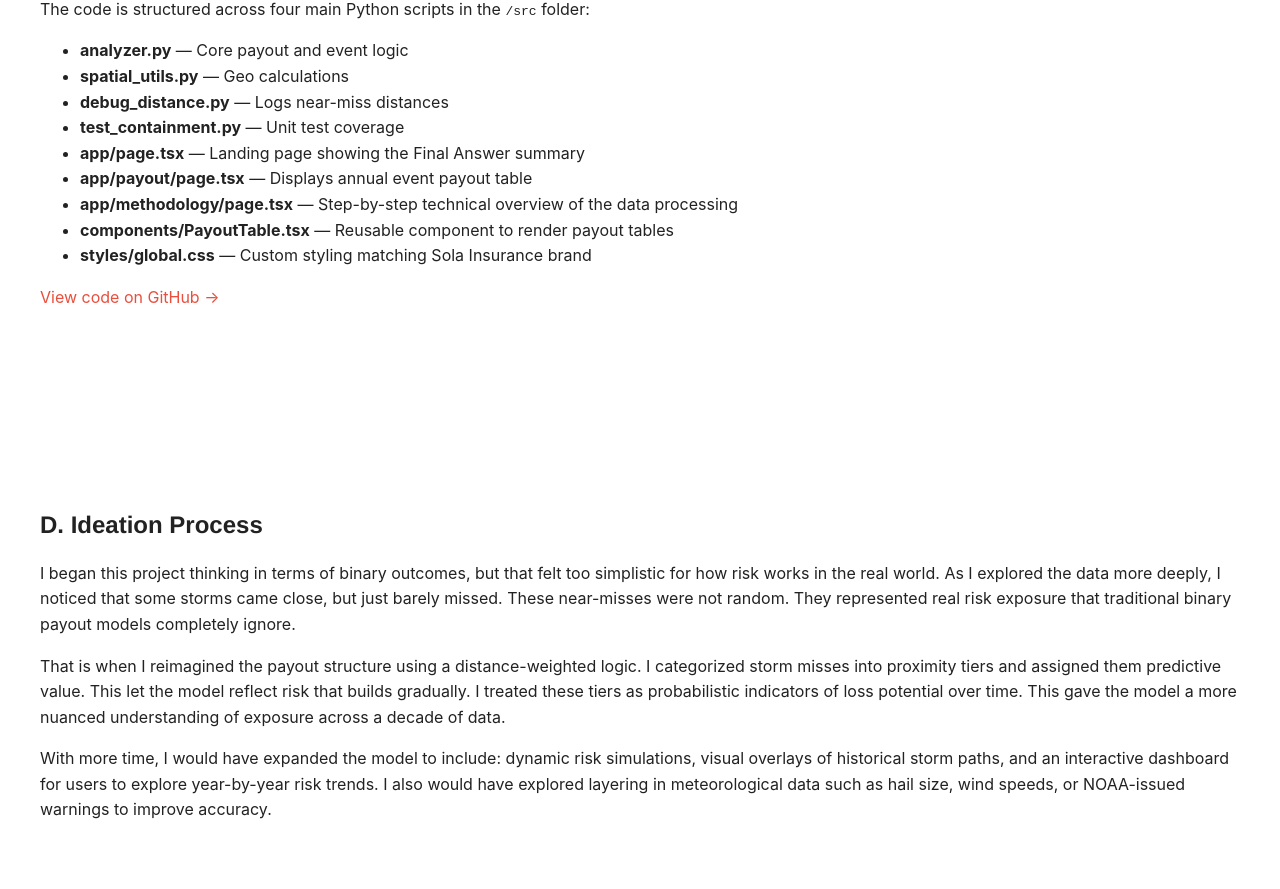
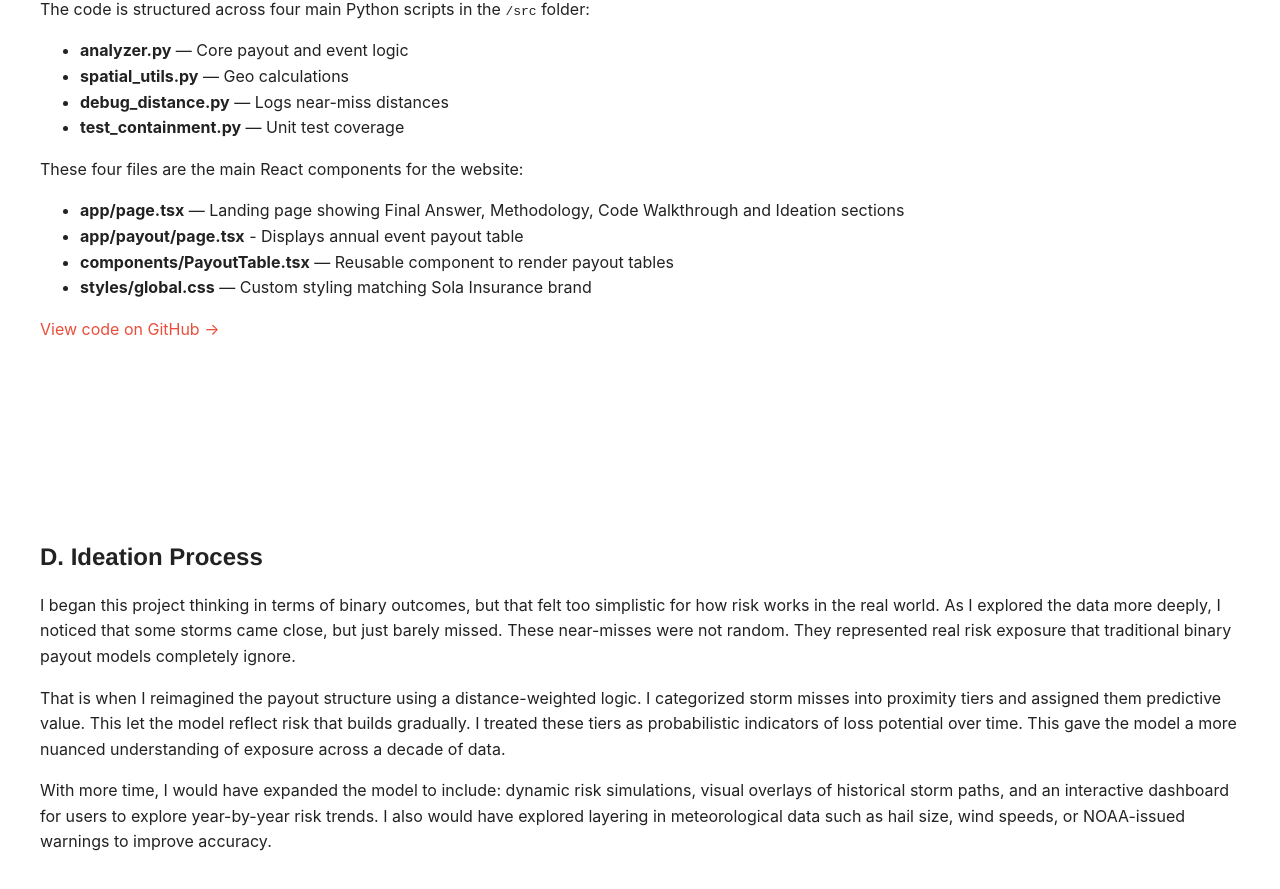
Before and after one commit to flyingrobo12/sola-hail-site, a Next.js app in the folder sola-hail-site/: page / in a window 1280 px wide. Shown: the part 2915-3804 px from the top of the page. Built offline with nearby package versions, Linux system fonts and the light colour scheme.

Commit message:
Updated some description in code walkthrough

```diff
--- a/sola-hail-site/app/page.tsx
+++ b/sola-hail-site/app/page.tsx
@@ -141,9 +141,11 @@ export default function Home() {
           <li><strong>spatial_utils.py</strong> — Geo calculations</li>
           <li><strong>debug_distance.py</strong> — Logs near-miss distances</li>
           <li><strong>test_containment.py</strong> — Unit test coverage</li>
-          <li className="mt-4"><strong>app/page.tsx</strong> — Landing page showing the Final Answer summary</li>
-          <li><strong>app/payout/page.tsx</strong> — Displays annual event payout table</li>
-          <li><strong>app/methodology/page.tsx</strong> — Step-by-step technical overview of the data processing</li>
+          </ul>
+          <p className="mt-4">These four files are the main React components for the website:</p>
+          <ul className="list-disc list-inside">
+          <li className="mt-4"><strong>app/page.tsx</strong> — Landing page showing Final Answer, Methodology, Code Walkthrough and Ideation sections</li>
+          <li><strong>app/payout/page.tsx</strong> - Displays annual event payout table</li>
           <li><strong>components/PayoutTable.tsx</strong> — Reusable component to render payout tables</li>
           <li><strong>styles/global.css</strong> — Custom styling matching Sola Insurance brand</li>
         </ul>
```
